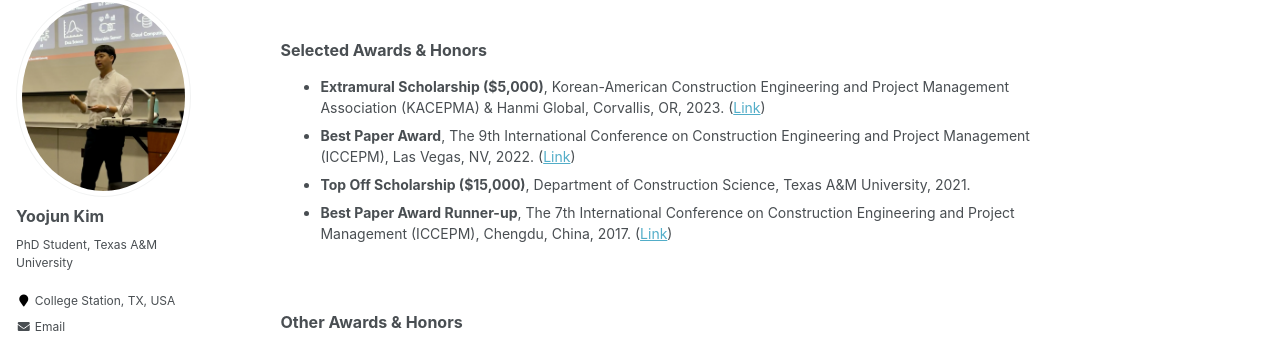
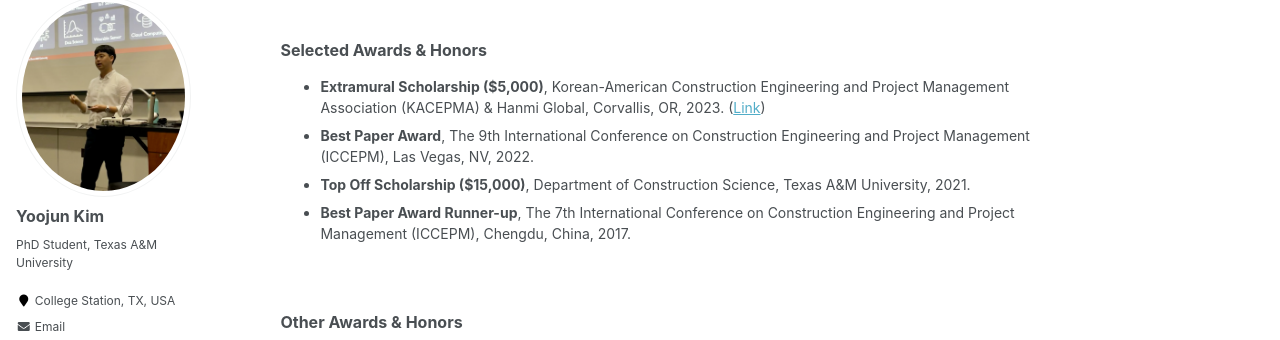
Before and after one commit to yoojunT/yoojunT.github.io, a Jekyll site: the page built from _pages/award.md, in a window 1280 px wide. Shown: the part 109-449 px from the top of the page. Built offline with Jekyll 4.4.1, drawn with Linux system fonts in a browser that asks for light colours.

Commit message:
Update award.md

```diff
--- a/_pages/award.md
+++ b/_pages/award.md
@@ -6,9 +6,9 @@ author_profile: true
 <h3 id="SelectedHonor">Selected Awards & Honors</h3>
 
 * **Extramural Scholarship ($5,000)**, Korean-American Construction Engineering and Project Management Association (KACEPMA) & Hanmi Global, Corvallis, OR, 2023. ([Link](https://news.nate.com/view/20230712n08401))
-* **Best Paper Award**, The 9th International Conference on Construction Engineering and Project Management (ICCEPM), Las Vegas, NV, 2022. ([Link](https://scholar.google.com/citations?view_op=view_citation&hl=en&user=hYRXPWgAAAAJ&sortby=pubdate&citation_for_view=hYRXPWgAAAAJ:YsMSGLbcyi4C))
+* **Best Paper Award**, The 9th International Conference on Construction Engineering and Project Management (ICCEPM), Las Vegas, NV, 2022.
 * **Top Off Scholarship ($15,000)**, Department of Construction Science, Texas A&M University, 2021.
-* **Best Paper Award Runner-up**, The 7th International Conference on Construction Engineering and Project Management (ICCEPM), Chengdu, China, 2017. ([Link](https://www.researchgate.net/publication/360804749_Around_View_Monitoring_System_for_Hydraulic_Excavators))
+* **Best Paper Award Runner-up**, The 7th International Conference on Construction Engineering and Project Management (ICCEPM), Chengdu, China, 2017.
 
 <br />
 
```
